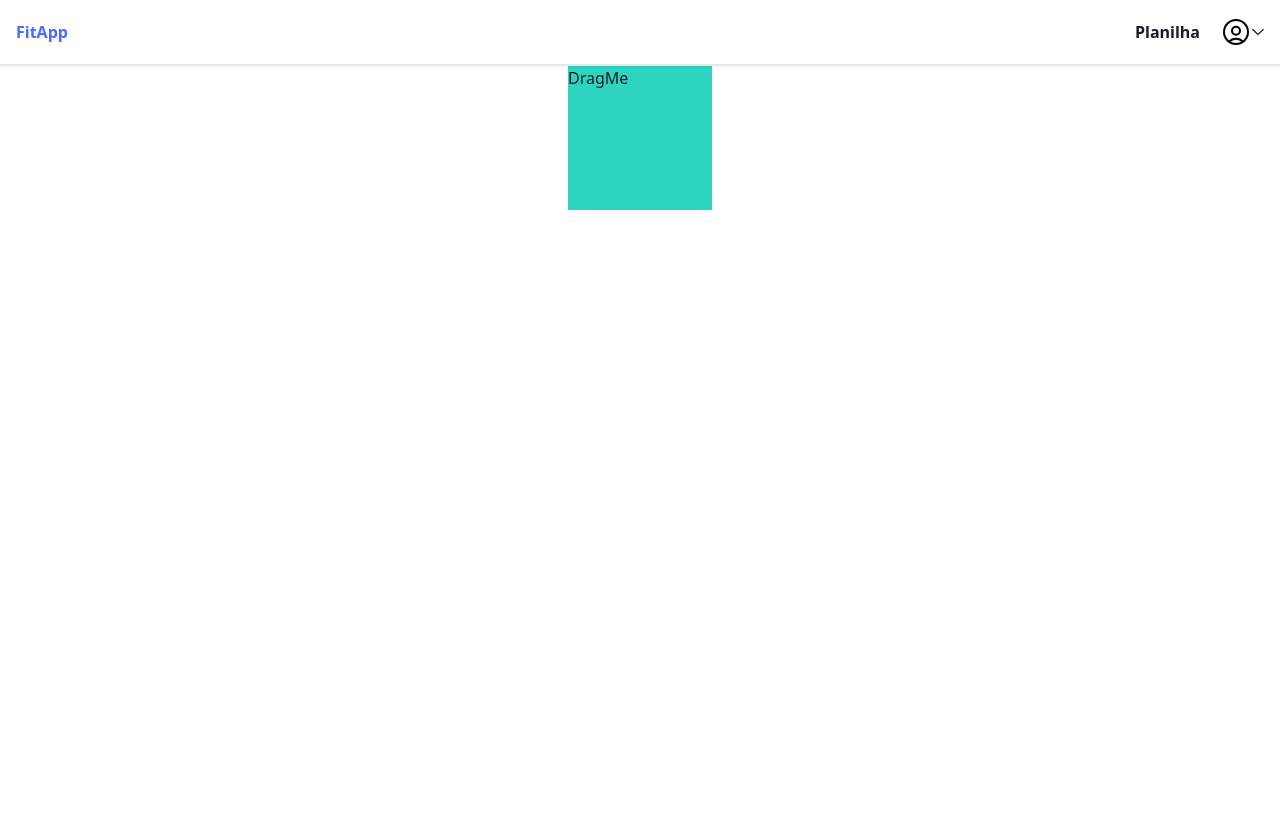
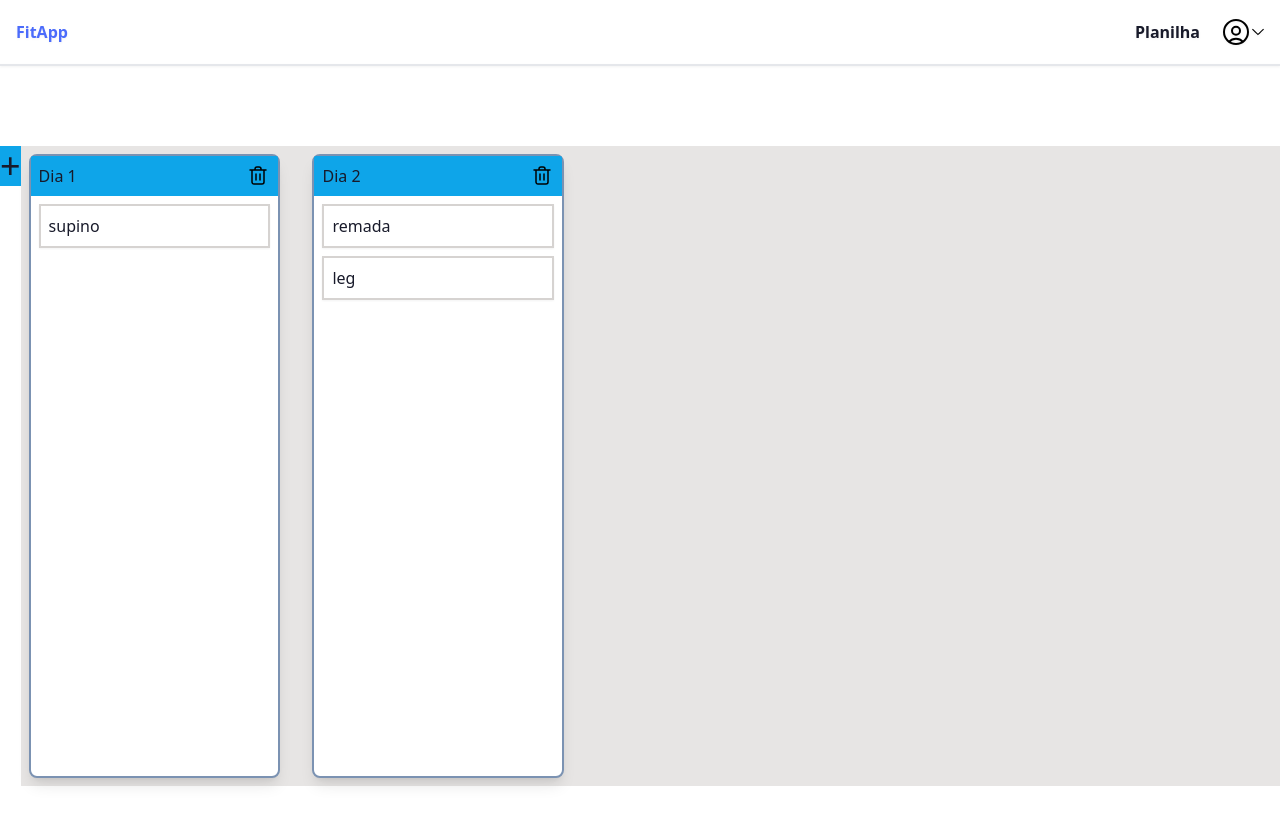
Before and after one commit to RafaelCabral26/Fit-App, a Next.js app: page /planilha/teste-dnd in a window 1280 px wide. Shown: the top 824 px of the page. Before the commit the page ends 800 px from the top, so only its background shows below. Built offline with nearby package versions, Linux system fonts and the light colour scheme.

Commit message:
finished:dnd-beautiful

```diff
--- a/package.json
+++ b/package.json
@@ -24,6 +24,7 @@
     "typescript": "5.1.3"
   },
   "devDependencies": {
+    "@types/react-beautiful-dnd": "^13.1.4",
     "daisyui": "^3.0.20"
   }
 }
--- a/src/app/planilha/criar_planilha/page.tsx
+++ b/src/app/planilha/criar_planilha/page.tsx
@@ -2,7 +2,7 @@
 import TrashSvg from "@/svgs/trashsvg"
 import React, { Dispatch, createContext, useContext, useEffect, useRef, useState, } from "react"
 import { AddExerciseFormModal } from "./addExerciseFormModal"
-
+import { DragDropContext, Droppable, Draggable } from "react-beautiful-dnd"
 export type TExercise = {
     name: string,
     sets: number,
@@ -32,7 +32,11 @@ const NovaPlanilha = () => {
         localStorage.setItem("days", JSON.stringify([...daysArray]))
         setNewDay([...daysArray]);
     }
+    //---------------------------
+    const onDragEnd = () => {
+        console.log("onDragEnd");
 
+    }
     return (
         <SpreadsheetContext.Provider value={{ daysArray, setNewDay }}>
             <div className="grid grid-cols-4 grid-rows-6 h-[80vh] my-20">
@@ -89,24 +93,17 @@ const ExerciseDay = ({ dayObject, parentDragRef }: { dayObject: TDays, parentDra
     }
     const handleEnd = (e: any) => {
         const copyExerciseList = dayObject.exerciseArray;
-        console.log("day repeats?",dayObject);
         if (draggedItemIndex.current !== null && draggedOverItemIndex.current !== null && parentDragRef.current !== null) {
-            //const draggedItem = copyExerciseList[draggedItemIndex.current]
             copyExerciseList.splice(draggedItemIndex.current, 1);
             parentDragRef.current.exerciseArray.splice(draggedOverItemIndex.current, 0, draggedItem.current);
-    //        daysArray.forEach((e: any) => {
-    //            if (e.day === dayObject.day) {
-    //                e.exerciseArray = copyExerciseList
-    //            }
-    //            return e
-    //        })
             draggedOverItemIndex.current = null;
             draggedItemIndex.current = null;
             draggedOverItemIndex.current = null;
+
             setNewDay([...daysArray]);
         }
     }
-    const handleDragLeave = (e:any) => {
+    const handleDragLeave = (e: any) => {
     }
     return (
         <div className="row-span-3 bg-slate-100" key={dayObject.day}>
@@ -127,7 +124,7 @@ const ExerciseDay = ({ dayObject, parentDragRef }: { dayObject: TDays, parentDra
                             onDragOver={(e) => { handleDragOver(e) }}
                             onDragEnd={handleEnd}
                             onDragStart={(e) => { handleDragStart(e, index) }}
-                        onDragLeave={(e) => {handleDragLeave(e)}}
+                            onDragLeave={(e) => { handleDragLeave(e) }}
                             key={index}
                             className="exercise border-2 border-black p-4 " draggable>{e.name}</div>
                     })}
--- /dev/null
+++ b/src/app/planilha/teste-dnd/modalAddExercise.tsx
@@ -0,0 +1,54 @@
+
+import { Dispatch, useState  } from "react"
+import { TExercise, TDays,  } from "./page"
+import { validateAddExercise } from "../criar_planilha/formValidators"
+
+export const AddExerciseFormModal = ({  setAddExerciseModal,dayObject,daysArray, setNewDay }: {  setAddExerciseModal: Dispatch<React.SetStateAction<boolean>>, dayObject:TDays, daysArray:TDays[],setNewDay:Dispatch<React.SetStateAction<TDays[]>> }) => {
+    const [newExercise, setNewExercise] = useState<TExercise>({
+        name: "",
+        sets: 0,
+        quantity: 0,
+        muscleGroup: "",
+        createdAt: new Date()
+    })
+
+    const handleNewExerciseInput = (e: any) => {
+        const name = e.target.name
+        const value = e.target.value
+        setNewExercise((prev: any) => {
+            return { ...prev, [name]: value }
+        })
+    }
+    const handleAddNewExercise = () => {
+        const isExerciseValid = validateAddExercise(newExercise)
+        if (!isExerciseValid) return
+        dayObject.exerciseArray.push(newExercise)
+        setAddExerciseModal(false)
+    }
+    return (
+        <form className="w-96 h-96 p-8 absolute top-1/2 left-1/2 transform -translate-x-1/2 -translate-y-1/2 bg-slate-300">
+            <div className="flex justify-end">
+                <button onClick={() => { setAddExerciseModal(false) }} className="text-2xl font-extrabold leading-3">X</button>
+            </div>
+            <label className="label">
+                <span className="label-text">Exercício</span>
+            </label>
+            <input name="name" className="input w-full" onChange={handleNewExerciseInput} type="text" placeholder="Nome do Exercício" />
+
+            <label className="label">
+                <span className="label-text">Séries</span>
+            </label>
+            <input name="sets" type="number" onChange={handleNewExerciseInput} className="input w-full" />
+
+            <label className="label">
+                <span className="label-text">Repetições</span>
+            </label>
+            <input name="quantity" type="number" onChange={handleNewExerciseInput} className="input w-full" />
+            <div>
+                <button onClick={handleAddNewExercise} type="button" className="btn my-2">
+                    Add
+                </button>
+            </div>
+        </form>
+    )
+}
--- a/src/app/planilha/teste-dnd/page.tsx
+++ b/src/app/planilha/teste-dnd/page.tsx
@@ -1,18 +1,120 @@
 'use client'
+import TrashSvg from "@/svgs/trashsvg"
+import React, { useState } from "react"
+import { DragDropContext, Droppable, Draggable } from "react-beautiful-dnd"
 
-const TesteDnd = () => {
+export type TExercise = {
+    name: string,
+    sets: number,
+    quantity: number,
+    muscleGroup?: "Peitoral" | "Costas" | "Bíceps" | "Tríceps" | "Ombros" | "Pernas" | "",
+}
+export type TDays = {
+    day: string,
+    exerciseArray: TExercise[]
+}
+const move = (source: any, destination: any, droppableSource: any, droppableDestination: any) => {
+    const sourceClone = Array.from(source);
+    const destClone = Array.from(destination);
+    const [removed] = sourceClone.splice(droppableSource.index, 1);
+    destClone.splice(droppableDestination.index, 0, removed);
+    const result: any = {};
+    result[droppableSource.droppableId] = sourceClone;
+    result[droppableDestination.droppableId] = destClone;
+    return result
+}
 
+const reorder = (list: any, startIndex: any, endIndex: any) => {
+    const result = Array.from(list);
+    const [removed] = result.splice(startIndex, 1);
+    result.splice(endIndex, 0, removed);
+    return result
+}
+
+const ExerciseSpreadsheet: React.FC = () => {
+    const [daysArray, setNewDayArray] = useState<any>([[{ name: "supino" }], [{ name: "remada" }, { name: "leg" }]]);
+    const addNewDay = () => {
+        if (daysArray.length < 7) {
+
+            setNewDayArray([...daysArray, []])
+        }
+    }
+    const onDragEnd = (result: any) => {
+        const { source, destination } = result
+        if (!destination) {
+            return;
+        }
+        const sourceId = +source.droppableId
+        const destinationId = +destination.droppableId
+        if (sourceId === destinationId) {
+            const items = reorder(daysArray[sourceId], source.index, destination.index);
+            const newDayArray = [...daysArray];
+            newDayArray[sourceId] = items;
+            setNewDayArray(newDayArray)
+        } else {
+            const result = move(daysArray[sourceId], daysArray[destinationId], source, destination);
+            const newDayArray = [...daysArray];
+            newDayArray[sourceId] = result[sourceId];
+            newDayArray[destinationId] = result[destinationId];
+
+            setNewDayArray(newDayArray)
+        }
+
+    }
     return (
-            <DragComponent></DragComponent>
+        <DragDropContext onDragEnd={onDragEnd}>
+            <div className="flex h-screen">
+                <div className="container flex m-auto h-[80%]">
+                    <div className="flex bg-sky-500 h-10">
+                        <button onClick={addNewDay} className="text-4xl leading-none ">+</button>
+                    </div>
+                    <div className="container  bg-stone-200 flex flex-wrap justify-start gap-4 ">
+                        {daysArray.map((e: any, index: any) => {
+                            return (
+                                <ExerciseDay day={e} index={index}></ExerciseDay>
+                            )
+                        })}
+                    </div>
+                </div>
+            </div>
+        </DragDropContext>
     )
 }
 
-const DragComponent = () => {
+const ExerciseDay = ({ index, day }: { index: any, day: any }) => {
 
     return (
-    <div className="w-36 h-36 m-auto bg-teal-400">
-            DragMe
-        </div>
+        <Droppable key={index} droppableId={`${index}`}>
+            {(provided, snapshot) => {
+                return <div className={` bg-white rounded-lg basis-[90%] md:basis-1/5 shrink-0 shadow-lg m-2 border-2 border-secondary
+                        ${snapshot.isDraggingOver ? "bg-sky-500 bg-opacity-30" : "bg-white"}`} {...provided.droppableProps} ref={provided.innerRef}>
+                    <div className="flex justify-between p-2 bg-sky-500 rounded-t-sm  border-secondary">
+                        <h2>{"Dia " + (index + 1)}</h2>
+                        <button className="hover:scale-110">
+                            <TrashSvg />
+                        </button>
+
+                    </div>
+                    {day.map((e: any, index: any) => {
+                        return <ExerciseComponent key={index} item={e} index={index}></ExerciseComponent>
+                    })}
+                    {provided.placeholder}
+                </div>
+            }}
+        </Droppable>
     )
 }
-export default TesteDnd
+const ExerciseComponent = ({ item, index }: { item: any, index: any }) => {
+    return (
+        <Draggable draggableId={item.name} key={item.name} index={index}>
+            {(provided, snapshot) => {
+                return (
+                    <div className={`p-2 m-2 shadow-sm bg-white border-2 border-stone-300 ${snapshot.isDragging ? "opacity-50" : "opacity-100"}`} ref={provided.innerRef}  {...provided.draggableProps} {...provided.dragHandleProps}>
+                        {item.name}
+                    </div>
+                )
+            }}
+        </Draggable>
+    )
+}
+export default ExerciseSpreadsheet
--- a/src/svgs/trashsvg.tsx
+++ b/src/svgs/trashsvg.tsx
@@ -1,6 +1,8 @@
 const TrashSvg = () => {
-        return (
-        <svg width="24px" height="24px" viewBox="0 0 24 24" fill="none" xmlns="http://www.w3.org/2000/svg"><g id="SVGRepo_bgCarrier" stroke-width="0"></g><g id="SVGRepo_tracerCarrier" stroke-linecap="round" stroke-linejoin="round"></g><g id="SVGRepo_iconCarrier"> <path d="M10 10V16M14 10V16M18 6V18C18 19.1046 17.1046 20 16 20H8C6.89543 20 6 19.1046 6 18V6M4 6H20M15 6V5C15 3.89543 14.1046 3 13 3H11C9.89543 3 9 3.89543 9 5V6" stroke="#000000" stroke-width="1.5" stroke-linecap="round" stroke-linejoin="round"></path> </g></svg>
-        )
-    }
+    return (
+        <>
+        <svg width="24px" height="24px" viewBox="0 0 24 24" fill="none" xmlns="http://www.w3.org/2000/svg"><g id="SVGRepo_bgCarrier" strokeWidth="0"></g><g id="SVGRepo_tracerCarrier" strokeLinecap="round" strokeLinejoin="round"></g><g id="SVGRepo_iconCarrier"> <path d="M10 10V16M14 10V16M18 6V18C18 19.1046 17.1046 20 16 20H8C6.89543 20 6 19.1046 6 18V6M4 6H20M15 6V5C15 3.89543 14.1046 3 13 3H11C9.89543 3 9 3.89543 9 5V6" stroke="#000000" strokeWidth="1.5" strokeLinecap="round" strokeLinejoin="round"></path> </g></svg>
+        </>
+    )
+}
 export default TrashSvg
```
Also changed, not shown: src/app/planilha/teste-dnd/modalAddNewExercise.tsx (added, +54 -0 lines), src/svgs/trash.svg, 1 other file (tests, documents, lock files or other folders). Lines whose indentation alone changed are shown as unchanged.
